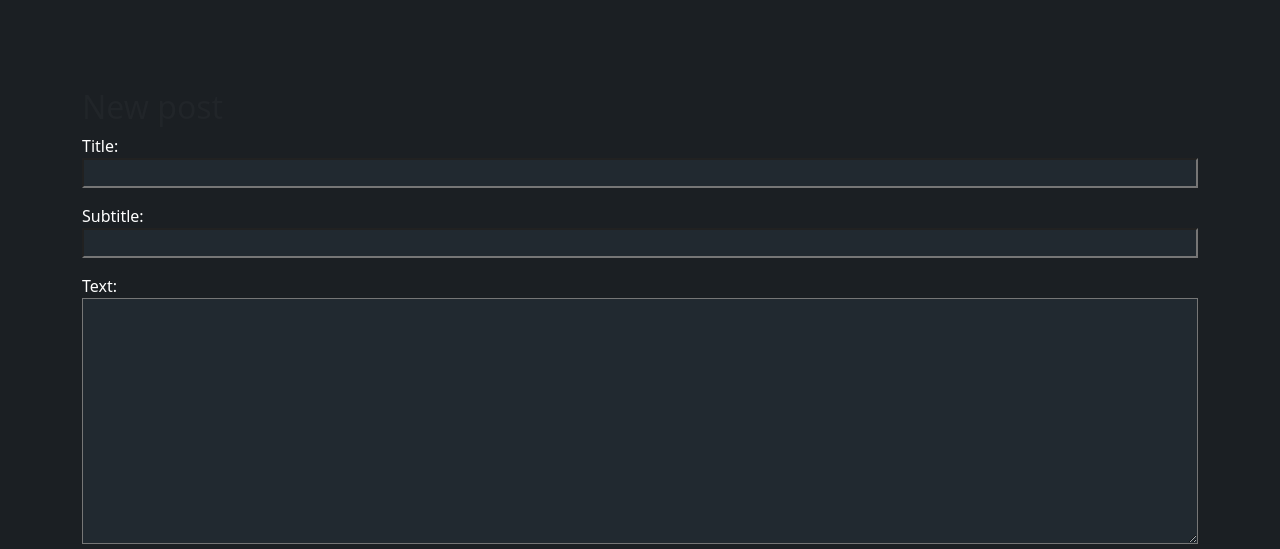
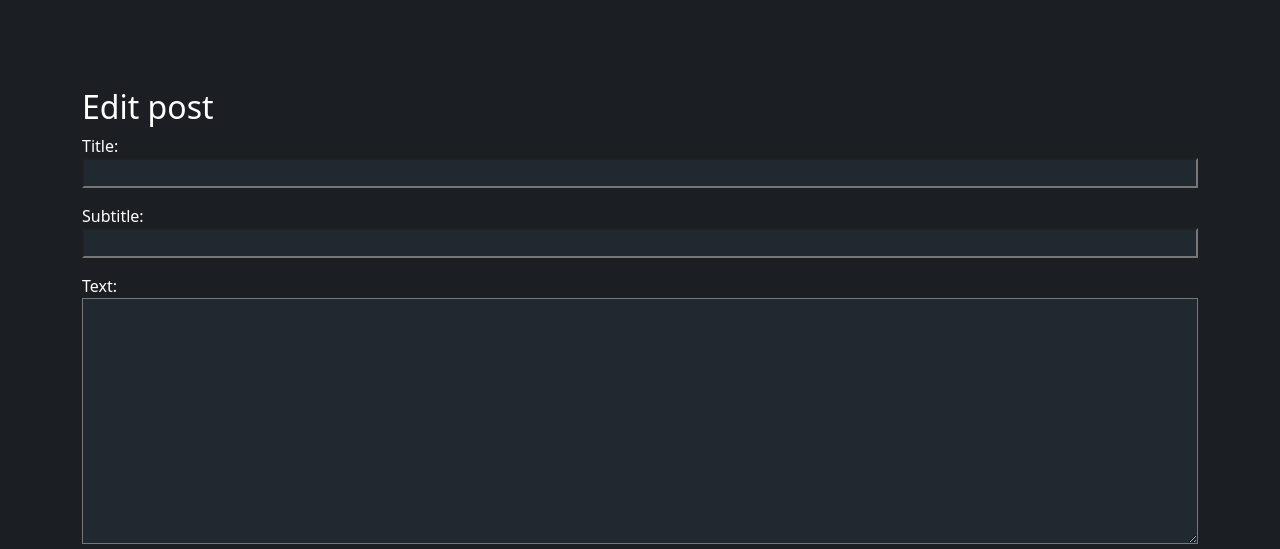
Before and after one commit to Viggie1/Django-Blog, a Django app: template blog/templates/blog/post_edit.html in a window 1280 px wide. Shown: the part 108-657 px from the top of the page. Run offline with Django 5.2, Linux system fonts and the light colour scheme; the template is opened without the code that fills it: values that come from a table or form of the project are taken from there, others are empty.

Commit message:
Fixes heading color for edit post view.

```diff
--- a/blog/static/css/blog.css
+++ b/blog/static/css/blog.css
@@ -47,6 +47,10 @@ header.page-header h1,
   color: white;
 }
 
+.edit-header {
+  color: white;
+}
+
 .top-menu,
 .top-menu:hover,
 .top-menu:visited {
--- a/blog/templates/blog/post_edit.html
+++ b/blog/templates/blog/post_edit.html
@@ -1,7 +1,7 @@
 {% extends 'blog/base.html' %}
 
 {% block content %}
-    <h2>New post</h2>
+    <h2 class="edit-header">Edit post</h2>
     <form method="POST" class="post-form">{% csrf_token %}
         {{ form.as_p }}
         <button type="submit" class="save btn btn-secondary">Save</button>
```
